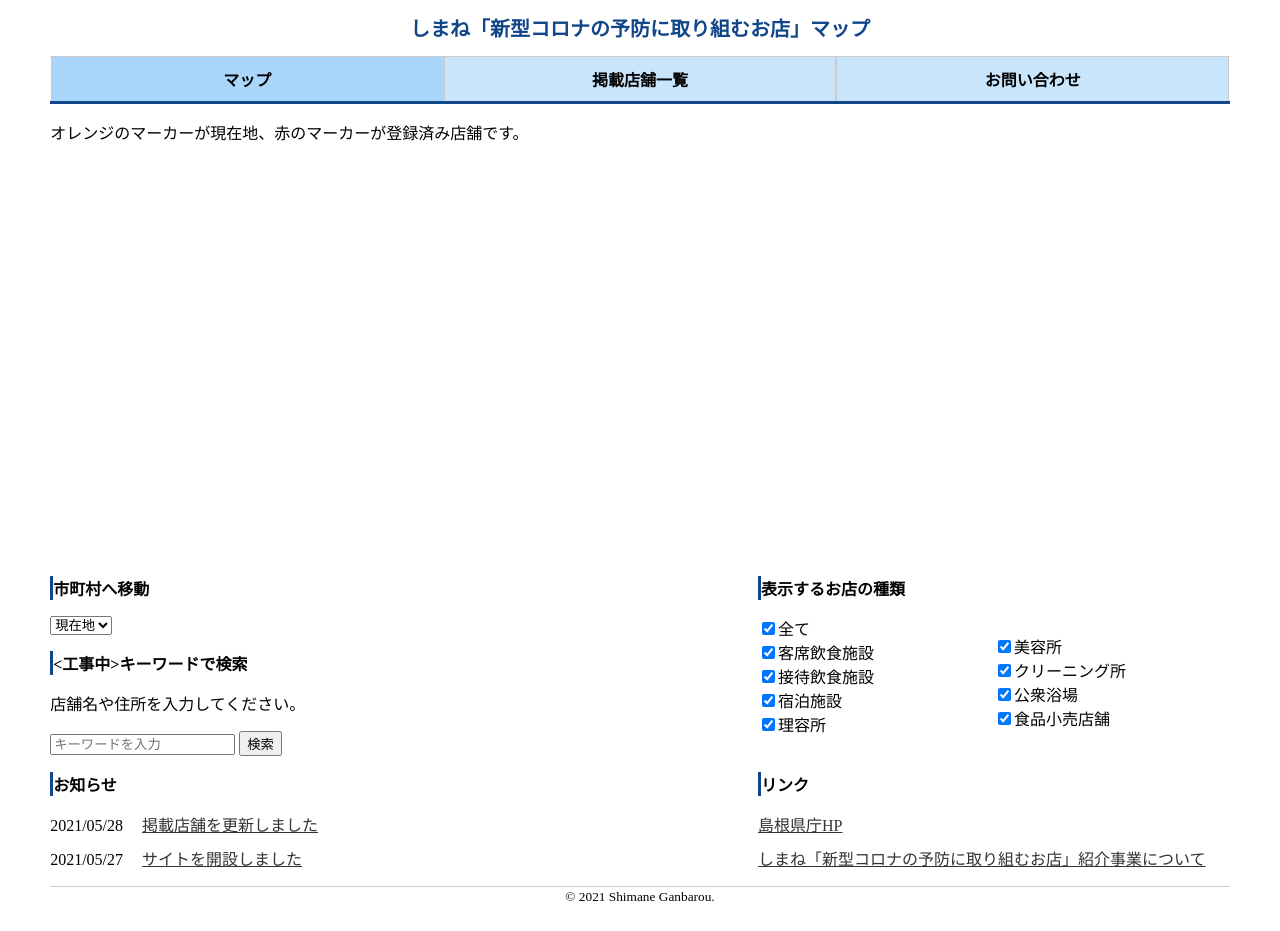
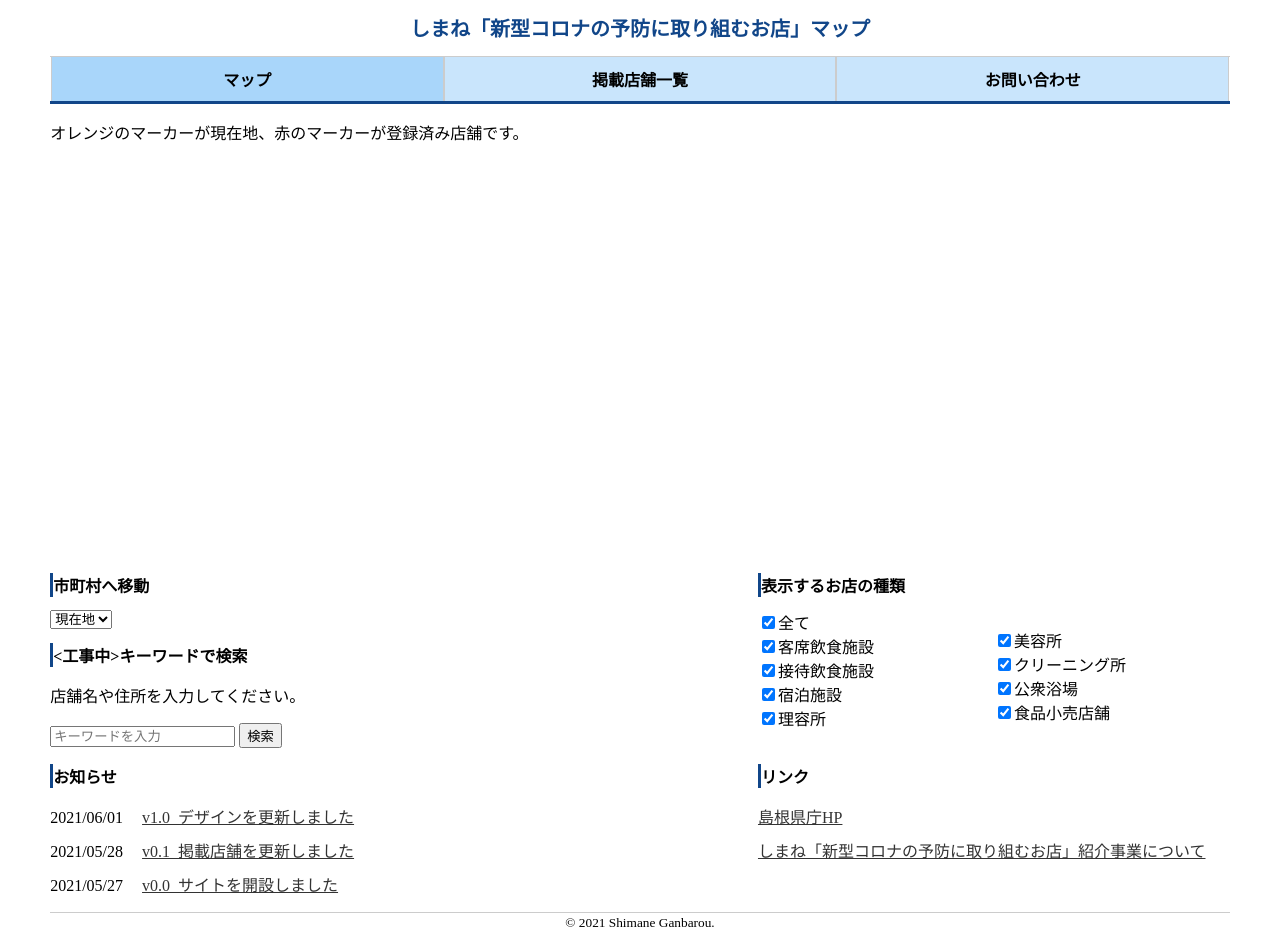
Before and after one commit to MasashiGoda/CodeDeployGitHubDemo, a plain HTML site: page map-sample/index.html in a window 1280 px wide. Before the commit the page ends 905 px from the top, so only its background shows below. Drawn offline with nearby package versions, Linux system fonts and the light colour scheme; some packages are replaced by stand-ins of ours.

Commit message:
デザインの更新

```diff
--- a/map-sample/Js/main.js
+++ b/map-sample/Js/main.js
@@ -36,7 +36,7 @@ function updateMap() {
       }
 
       infoWindow[step] = new google.maps.InfoWindow({
-        content: `<div class="sample"><a href="${data[step].url}">${data[step].name}</a><p>${data[step].tell}</p><p>${data[step].address}</p></div>`
+        content: `<div class="sample"><a href="${data[step].url}" target="_blank" rel="noopener noreferrer">${data[step].name}</a><p>${data[step].tell}</p><p>${data[step].address}</p></div>`
       });
 
       marker[step].addListener('click', function() {
--- a/map-sample/css/style.css
+++ b/map-sample/css/style.css
@@ -16,7 +16,7 @@ body {
   padding: 0;
 }
 
-h3 {
+h2 {
   border-left: solid 3px #114689;
   font-size: 16px;
 }
--- a/map-sample/index.html
+++ b/map-sample/index.html
@@ -3,8 +3,8 @@
 
 <head>
   <meta charset="utf-8">
-  <meta name="description" content="島根県の「新型コロナの予防に取り組むお店」の一覧をGoogleマップに表示するサイトです。">
-  <title>島根県「新型コロナの予防に取り組むお店」一覧</title>
+  <meta name="description" content="島根県が認証した「新型コロナの予防に取り組むお店」の一覧をGoogleマップに表示するサイトです。">
+  <title>しまね「新型コロナの予防に取り組むお店」一覧のマップ</title>
   <script src="https://polyfill.io/v3/polyfill.min.js?features=default"></script>
   <link rel="stylesheet" type="text/css" href="./css/style.css" />
   <script src="https://code.jquery.com/jquery-3.4.1.min.js"></script>
@@ -30,7 +30,7 @@
   <script src="https://maps.googleapis.com/maps/api/js?key=AIzaSyAZ7oXquAyekjHJykOUNzDX5rG5HmN91nA&callback=initMap&libraries=&v=weekly" async></script>
   <div id="wrapper_top">
     <div id="main">
-      <h3>市町村へ移動</h3>
+      <h2>市町村へ移動</h2>
       <form name="form2">
         <select name="town">
           <option name="townlist" value="">現在地</option>
@@ -38,14 +38,14 @@
           <option name="townlist" value="hamadashi">浜田市</option>
           </select>
       </form>
-      <h3><工事中>キーワードで検索</h3>
+      <h2><工事中>キーワードで検索</h2>
       <p>店舗名や住所を入力してください。</p>
       <input type="search" name="search" placeholder="キーワードを入力">
       <input type="submit" name="submit" value="検索">
     </div>
     <div id="aside">
       <div id="aside_top">
-        <h3>表示するお店の種類</h3>
+        <h2>表示するお店の種類</h2>
       </div>
       <div id="aside_wrapper">
         <div id="aside_left">
@@ -70,20 +70,24 @@
   </div>
   <div id="wrapper_bottom">
     <div id="news">
-      <h3>お知らせ</h3>
+      <h2>お知らせ</h2>
       <ul>
         <li>
+          <span>2021/06/01</span>
+          <a href="index.html">v1.0_デザインを更新しました</a>
+        </li>
+        <li>
           <span>2021/05/28</span>
-          <a href="index.html">掲載店舗を更新しました</a>
+          <a href="contact.html">v0.1_掲載店舗を更新しました</a>
         </li>
         <li>
           <span>2021/05/27</span>
-          <a href="index.html">サイトを開設しました</a>
+          <a href="index.html">v0.0_サイトを開設しました</a>
         </li>
       </ul>
     </div>
     <div id="link">
-      <h3>リンク</h3>
+      <h2>リンク</h2>
       <ul>
         <li><a href="https://www.pref.shimane.lg.jp/">島根県庁HP</a></li>
         <li><a href="https://www.pref.shimane.lg.jp/medical/yakuji/eisei/life_hygiene/koronatorikumizigyousya.html">しまね「新型コロナの予防に取り組むお店」紹介事業について</a></li>
```
Also changed, not shown: map-sample/contact.html (+1 -1 lines), map-sample/store.html (+1 -1 lines), map-sample/Json/list.json.
